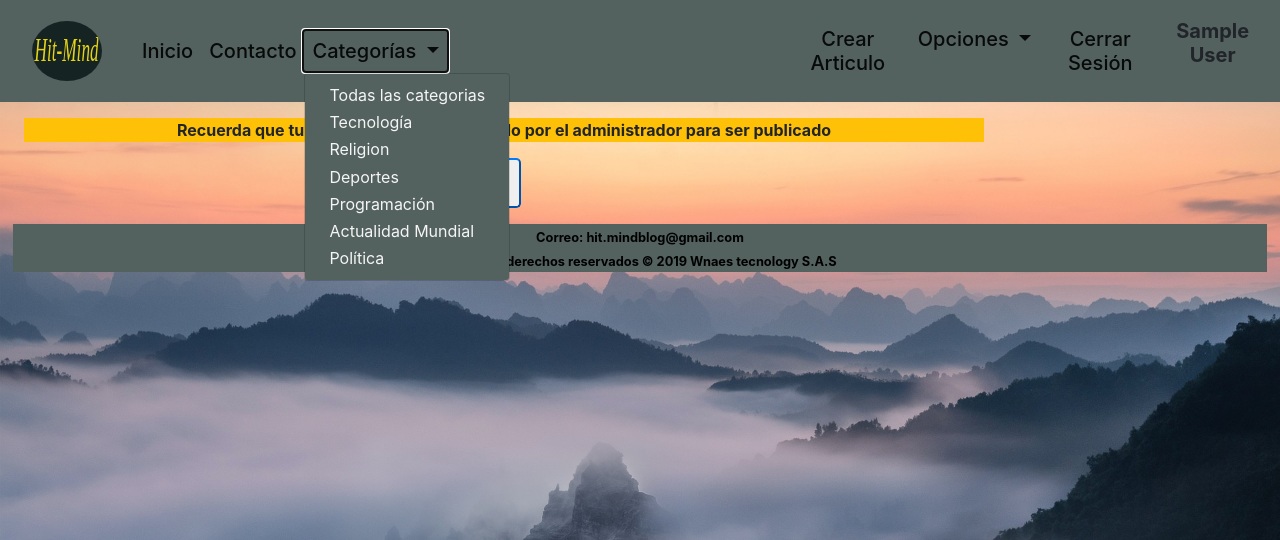
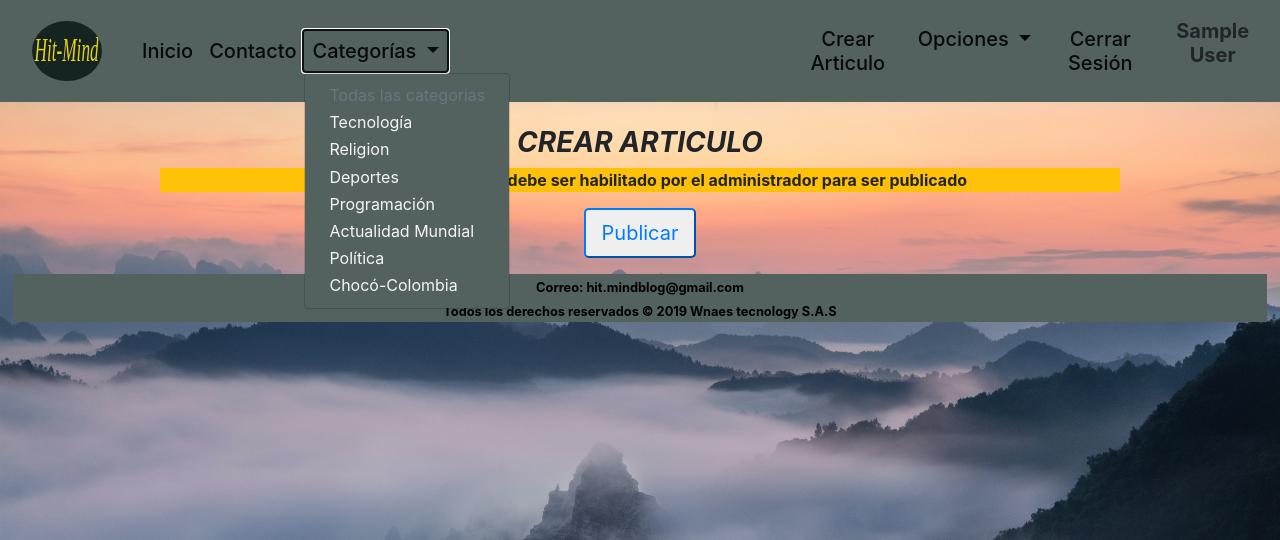
Before and after one commit to WanerValencia2019/hitmind, a Django app: page /crear/ in a window 1280 px wide, after a click on "Categorías". Shown: the top 540 px of the page. Run offline with Django 3.2, Linux system fonts and the light colour scheme; the visitor is signed in with stand-in values (Sample User, id 1); parts of the project's set-up code (start-up, migrations or seed data) failed here and were passed over; some libraries are stand-ins or nearby versions.

Commit message:
first commit

```diff
--- a/apps/blog/views.py
+++ b/apps/blog/views.py
@@ -27,7 +27,7 @@
 
 def crearArticulo(request):
 	queryset=request.GET.get('search')
-	object_list=Articulo.objects.filter(estado=True).order_by('fecha').reverse()
+	object_list=Articulo.objects.all().order_by('fecha').reverse()
 	paginator=Paginator(object_list,5)
 	try:
 		pagina=int(request.GET.get("page",'1'))
--- a/static/css/estilos.css
+++ b/static/css/estilos.css
@@ -50,6 +50,10 @@
 }
 .correr{
     margin-left: 40%;
+    margin-right:40%;
+}
+.letter{
+    font-size: 90%;
 }
 
 
@@ -108,6 +112,12 @@
 .centerH{
     margin-top: 11%;
 }
+@media (max-width: 983px){
+    .izquierda{
+        margin-left: 0;
+        padding-left: 0;
+    }
+}
 @media (max-width: 576px){
     .organizar{
         width: 100%;
--- a/templates/principal/base.html
+++ b/templates/principal/base.html
@@ -40,13 +40,14 @@
           Categorías
         </a>
         <div class="dropdown-menu color1 text-color" aria-labelledby="navbarDropdown">
-                        <a class="dropdown-item" href="#">Todas las categorias</a>
+                        <a class="dropdown-item disabled" href="#">Todas las categorias</a>
                         <a class="dropdown-item" href="{% url 'tecnologia' %}">Tecnología</a>
                         <a class="dropdown-item" href="{% url 'religion' %}">Religion</a>
                         <a class="dropdown-item" href="{% url 'deportes' %}">Deportes</a>
                         <a class="dropdown-item" href="{% url 'programacion' %}">Programación</a>
                         <a class="dropdown-item" href="{% url 'actualidad' %}">Actualidad Mundial</a>
                         <a class="dropdown-item" href="{% url 'politica' %}">Política</a>
+                        <a class="dropdown-item" href="{% url 'choco' %}">Chocó-Colombia</a>
                     </div>
       </li>
 
@@ -62,9 +63,9 @@
           Opciones
         </a>
         <div class="dropdown-menu color1 text-color" aria-labelledby="navbarDropdown">
-                        <a class="dropdown-item" href="#">Cambiar Foto Perfil</a>
-                        <a class="dropdown-item" href="#">Cambiar Usuario</a>
-                        <a class="dropdown-item" href="#">Cambiar Contraseña</a>
+                        <a class="dropdown-item disabled" href="#">Cambiar Foto Perfil</a>
+                        <a class="dropdown-item disabled" href="#">Cambiar Usuario</a>
+                        <a class="dropdown-item disabled" href="#">Cambiar Contraseña</a>
                     </div>
               </li>
                 {% endif %} {% if user.is_authenticated %}
--- a/templates/principal/crear.html
+++ b/templates/principal/crear.html
@@ -1,10 +1,11 @@
 {% extends 'principal/base.html' %} {% block contenido %}
-<section>
-    <form method="post" class="form-group ml-4 mt-3 w-75 font-weight-bold" enctype="multipart/form-data">
+<section class="d-flex justify-content-center">
+    <form method="post" class="form-group  mt-3 w-75 font-weight-bold" enctype="multipart/form-data">
         {% csrf_token %}
+        <h3 class="text-center h3  font-weight-bold font-italic "> CREAR ARTICULO</h3>
         {{ form.as_p }}
         <p class="badge-warning text-center">Recuerda que tu articulo debe ser habilitado por el administrador para ser publicado</p>
-        <button class="btn-lg btn-outline-primary correr" type="submit">Publicar</button>
+        <button class="d-flex mx-auto btn-lg btn-outline-primary " type="submit">Publicar</button>
 
     </form>
 
```
Also changed, not shown: templates/users/login.html (+4 -3 lines), templates/users/register.html (+6 -2 lines).
